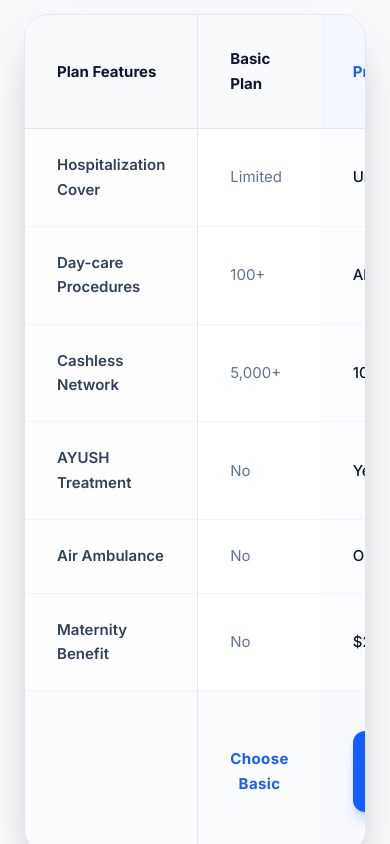
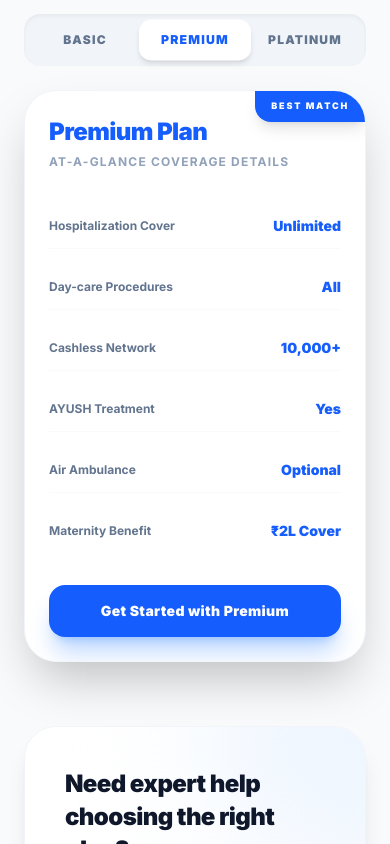
Before and after one commit to Gulhane-Shivani/Insurance_Advisor, a React (Vite) app: page /compare in a window 390 px wide. Shown: the part 3480-4324 px from the top of the page. Built offline with nearby package versions, Linux system fonts and the light colour scheme.

Commit message:
implement responsive Navbar and insurance plan comparison table components

```diff
--- a/src/app/contact/page.tsx
+++ b/src/app/contact/page.tsx
@@ -20,7 +20,7 @@ const ContactPage: React.FC = () => {
               {[
                 { icon: '📞', title: 'Call Us', details: '+91 7981107131', sub: 'Future Invo Solution' },
                 { icon: '✉️', title: 'Email', details: 'info@futureinvo.com', sub: '24/7 Support' },
-                { icon: '📍', title: 'Office', details: '13th floor, Manjeera Trinity Corporate, KPHB phase 3, beside LULU Mall', sub: 'Heydrabad, Telangana, India' },
+                { icon: '📍', title: 'Office', details: '13th floor, Manjeera Trinity Corporate, KPHB phase 3, beside LULU Mall', sub: 'Hyderabad, Telangana, India' },
                 { icon: '💬', title: 'Live Chat', details: 'Online Now', sub: 'Instant Response' },
               ].map((item, index) => (
                 <div key={index} className="flex flex-col gap-2 group">
--- a/src/components/common/Navbar.tsx
+++ b/src/components/common/Navbar.tsx
@@ -123,24 +123,24 @@ const Navbar: React.FC = () => {
 
       {/* Mobile Menu */}
       {isMenuOpen && (
-        <div className="md:hidden absolute top-full left-0 right-0 bg-white border-t border-slate-100 p-8 flex flex-col gap-6 shadow-2xl animate-fade-in-down">
+        <div className="md:hidden absolute top-full left-4 right-4 bg-white rounded-3xl border border-slate-100 p-6 flex flex-col gap-4 shadow-2xl animate-fade-in-down z-[100] mt-2">
           {navLinks.map((link) => (
             <Link
               key={link.name}
               to={link.path}
-              className="text-slate-600 font-black text-2xl"
+              className="text-slate-700 font-bold text-base px-4 py-2 hover:bg-blue-50 rounded-xl transition-colors no-underline"
               onClick={() => setIsMenuOpen(false)}
             >
               {link.name}
             </Link>
           ))}
-          <div className="h-[1px] bg-slate-100 w-full mb-2"></div>
+          <div className="h-[1px] bg-slate-100 w-full my-2"></div>
           {user ? (
-            <div className="flex flex-col gap-6">
-               <Link to="/dashboard" className="text-2xl font-black text-slate-900" onClick={() => setIsMenuOpen(false)}>My Dashboard</Link>
+            <div className="flex flex-col gap-2">
+               <Link to="/dashboard" className="text-slate-900 font-bold text-base px-4 py-2 hover:bg-blue-50 rounded-xl transition-colors no-underline" onClick={() => setIsMenuOpen(false)}>My Dashboard</Link>
                <button
                  onClick={() => { logout(); setIsMenuOpen(false); }}
-                 className="text-left text-xl font-black text-red-500 uppercase tracking-widest"
+                 className="text-left px-4 py-2 text-sm font-bold text-red-500 uppercase tracking-widest hover:bg-red-50 rounded-xl transition-all"
                >
                  Logout
                </button>
@@ -148,7 +148,7 @@ const Navbar: React.FC = () => {
           ) : (
             <button
               onClick={() => { setIsAuthOpen(true); setIsMenuOpen(false); }}
-              className="bg-blue-600 text-white px-6 py-5 rounded-2xl w-full text-center font-black text-xl shadow-xl shadow-blue-500/30"
+              className="bg-blue-600 text-white px-6 py-3.5 rounded-xl w-full text-center font-black text-sm shadow-xl shadow-blue-500/20 active:scale-[0.98] transition-all"
             >
               Log In Now
             </button>
--- a/src/components/compare/CompareTable.tsx
+++ b/src/components/compare/CompareTable.tsx
@@ -3,55 +3,115 @@ import React from 'react';
 import '../../styles/globals.css';
 
 const CompareTable: React.FC = () => {
+  const [activeTab, setActiveTab] = React.useState<'basic' | 'premium' | 'platinum'>('premium');
+
   const comparisonData = [
     { feature: 'Hospitalization Cover', basic: 'Limited', premium: 'Unlimited', platinum: 'Unlimited' },
     { feature: 'Day-care Procedures', basic: '100+', premium: 'All', platinum: 'All' },
     { feature: 'Cashless Network', basic: '5,000+', premium: '10,000+', platinum: 'Global' },
     { feature: 'AYUSH Treatment', basic: 'No', premium: 'Yes', platinum: 'Yes' },
     { feature: 'Air Ambulance', basic: 'No', premium: 'Optional', platinum: 'Complementary' },
-    { feature: 'Maternity Benefit', basic: 'No', premium: '$2k Cover', platinum: '$5k Cover' },
+    { feature: 'Maternity Benefit', basic: 'No', premium: '₹2L Cover', platinum: '₹5L Cover' },
   ];
 
+  const plans = [
+    { id: 'basic', name: 'Basic Plan', color: 'slate' },
+    { id: 'premium', name: 'Premium Plan', color: 'blue' },
+    { id: 'platinum', name: 'Platinum Plan', color: 'purple' },
+  ] as const;
+
   return (
-    <div className="overflow-x-auto rounded-3xl border border-slate-200 shadow-2xl bg-white">
+    <div className="w-full">
+      {/* Mobile View: Tabbed Layout */}
+      <div className="block md:hidden">
+        <div className="flex bg-slate-100 p-1.5 rounded-2xl mb-6 shadow-inner">
+          {plans.map((plan) => (
+            <button
+              key={plan.id}
+              onClick={() => setActiveTab(plan.id)}
+              className={`flex-1 py-3 text-xs font-black rounded-xl transition-all uppercase tracking-widest ${
+                activeTab === plan.id
+                  ? 'bg-white text-blue-600 shadow-md scale-[1.02]'
+                  : 'text-slate-500 hover:text-slate-700'
+              }`}
+            >
+              {plan.name.split(' ')[0]}
+            </button>
+          ))}
+        </div>
+
+        <div className="bg-white rounded-[32px] border border-slate-100 shadow-2xl p-6 relative overflow-hidden">
+          {activeTab === 'premium' && (
+            <div className="absolute top-0 right-0 bg-blue-600 text-white text-[9px] font-black uppercase tracking-[0.2em] px-4 py-2 rounded-bl-2xl shadow-lg z-10">Best Match</div>
+          )}
+
+          <div className="mb-8">
+            <h3 className={`text-2xl font-black mb-1 ${activeTab === 'premium' ? 'text-blue-600' : 'text-slate-900'}`}>
+              {plans.find(p => p.id === activeTab)?.name}
+            </h3>
+            <p className="text-xs font-bold text-slate-400 uppercase tracking-widest">At-a-glance coverage details</p>
+          </div>
+
+          <div className="space-y-4">
+            {comparisonData.map((row) => (
+              <div key={row.feature} className="flex items-center justify-between py-3 border-b border-slate-50 last:border-0">
+                <span className="text-xs font-bold text-slate-500">{row.feature}</span>
+                <span className={`text-sm font-black ${activeTab === 'premium' ? 'text-blue-600' : 'text-slate-900'}`}>
+                  {activeTab === 'basic' ? row.basic : activeTab === 'premium' ? row.premium : row.platinum}
+                </span>
+              </div>
+            ))}
+          </div>
+
+          <button className={`w-full mt-8 py-4 rounded-2xl font-black text-sm transition-all shadow-xl active:scale-95 ${
+            activeTab === 'premium' ? 'bg-blue-600 text-white shadow-blue-500/30' : 'bg-slate-900 text-white shadow-slate-900/30'
+          }`}>
+            Get Started with {plans.find(p => p.id === activeTab)?.name.split(' ')[0]}
+          </button>
+        </div>
+      </div>
+
+      {/* Desktop View: Original Table */}
+      <div className="hidden md:block overflow-x-auto rounded-[32px] border border-slate-100 shadow-2xl bg-white bg-clip-border">
         <table className="w-full text-left border-collapse">
           <thead className="bg-slate-50 border-b border-slate-200">
             <tr>
-            <th className="px-8 py-8 font-bold text-slate-900 border-r border-slate-200">Plan Features</th>
-            <th className="px-8 py-8 font-bold text-slate-900">Basic Plan</th>
-            <th className="px-8 py-8 font-bold text-blue-600 bg-blue-50/50 relative">
+              <th className="px-8 py-8 font-black text-slate-900 border-r border-slate-200 text-xs uppercase tracking-widest bg-slate-50">Plan Features</th>
+              <th className="px-8 py-8 font-black text-slate-900 text-sm">Basic Plan</th>
+              <th className="px-8 py-8 font-black text-blue-600 bg-blue-50 relative text-sm">
                 Premium Plan
-              <span className="absolute top-0 right-0 bg-blue-600 text-white text-[10px] uppercase tracking-widest px-3 py-1 rounded-bl-xl font-black">Best Choice</span>
+                <span className="absolute top-0 right-0 bg-blue-600 text-white text-[9px] uppercase tracking-[0.2em] px-4 py-2 rounded-bl-2xl font-black shadow-lg shadow-blue-600/20">Best Choice</span>
               </th>
-            <th className="px-8 py-8 font-bold text-slate-900">Platinum Plan</th>
+              <th className="px-8 py-8 font-black text-slate-900 text-sm">Platinum Plan</th>
             </tr>
           </thead>
           <tbody className="divide-y divide-slate-100">
             {comparisonData.map((row) => (
-            <tr key={row.feature} className="hover:bg-slate-50/50 transition-colors group">
-              <td className="px-8 py-6 font-semibold text-slate-700 bg-slate-50/20 border-r border-slate-200 group-hover:bg-slate-50">
+              <tr key={row.feature} className="hover:bg-slate-50 transition-colors group">
+                <td className="px-8 py-6 font-bold text-slate-700 bg-slate-50 border-r border-slate-200 text-sm">
                   {row.feature}
                 </td>
-              <td className="px-8 py-6 text-slate-500">{row.basic}</td>
-              <td className="px-8 py-6 text-slate-900 font-medium bg-blue-50/20">{row.premium}</td>
-              <td className="px-8 py-6 text-slate-500">{row.platinum}</td>
+                <td className="px-8 py-6 text-slate-600 font-medium">{row.basic}</td>
+                <td className="px-8 py-6 text-blue-600 font-black bg-blue-50/20">{row.premium}</td>
+                <td className="px-8 py-6 text-slate-600 font-medium">{row.platinum}</td>
               </tr>
             ))}
-          <tr className="bg-slate-50/50">
+            <tr className="bg-slate-50/30">
               <td className="px-8 py-10 border-r border-slate-200"></td>
               <td className="px-8 py-10">
-              <button className="text-blue-600 font-bold hover:underline">Choose Basic</button>
+                <button className="text-slate-400 font-black text-[10px] uppercase tracking-widest hover:text-blue-600 transition-colors">Choose Basic</button>
               </td>
-            <td className="px-8 py-10 bg-blue-50/30">
-              <button className="bg-blue-600 text-white px-8 py-4 rounded-xl font-bold hover:bg-blue-700 shadow-lg shadow-blue-500/30 w-full transition-all">Start Premium</button>
+              <td className="px-8 py-10 bg-blue-50/50">
+                <button className="bg-blue-600 text-white px-8 py-4 rounded-xl font-black text-xs uppercase tracking-widest hover:bg-blue-700 shadow-xl shadow-blue-500/30 w-full transition-all active:scale-95">Start Premium</button>
               </td>
               <td className="px-8 py-10">
-              <button className="text-blue-600 font-bold hover:underline">Explore Platinum</button>
+                <button className="text-slate-400 font-black text-[10px] uppercase tracking-widest hover:text-blue-600 transition-colors">Explore Platinum</button>
               </td>
             </tr>
           </tbody>
         </table>
       </div>
+    </div>
   );
 };
 
```
Lines whose indentation alone changed are shown as unchanged.
